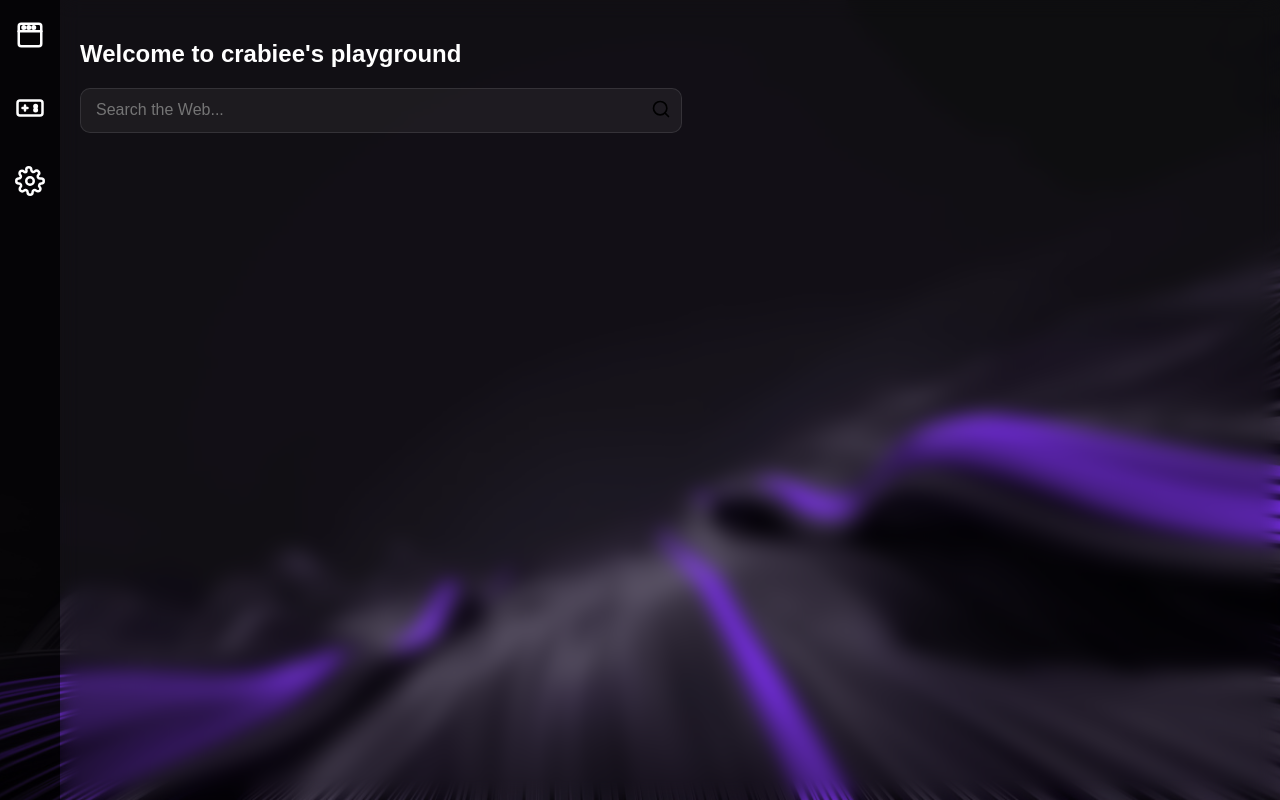
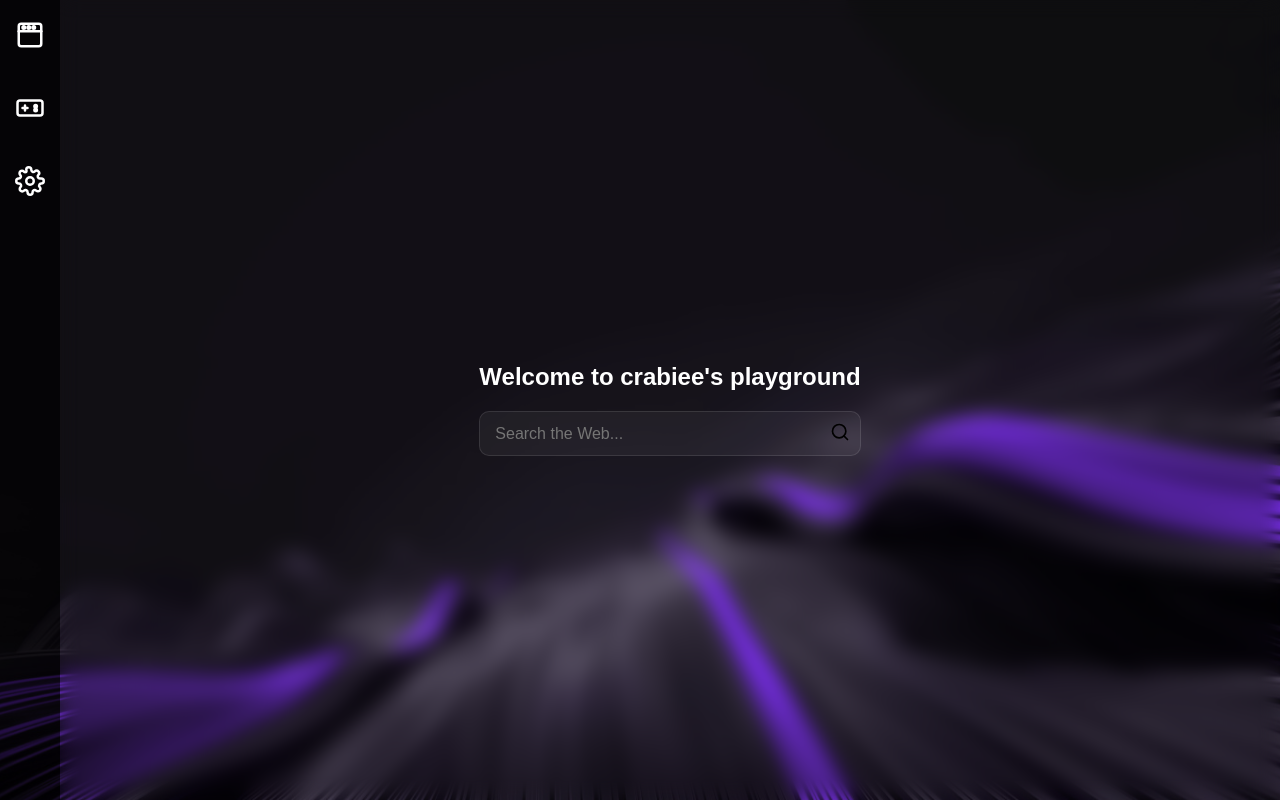
Before and after one commit to Helloguy777/Crabiee, a website: page Index.html in a window 1280 px wide. Drawn offline with Linux system fonts and the light colour scheme.

Commit message:
Update style.css

```diff
--- a/styles/style.css
+++ b/styles/style.css
@@ -39,7 +39,6 @@ body {
   background: rgba(255, 255, 255, 0.1);
 }
 
-
 .sidebar button:focus,
 .sidebar button:active {
   outline: none;
@@ -56,6 +55,9 @@ body {
   padding: 20px;
   backdrop-filter: blur(10px);
   overflow-y: auto;
+  display: flex;
+  justify-content: center;
+  align-items: center;
 }
 
 .tab {
@@ -74,6 +76,7 @@ body {
   border-radius: 10px;
   overflow: hidden;
   border: 1px solid rgba(255, 255, 255, 0.1);
+  justify-content: center;
 }
 
 #search-input {
@@ -95,7 +98,6 @@ body {
   -webkit-tap-highlight-color: transparent;
 }
 
-
 #search-form button:focus,
 #search-form button:active {
   outline: none;
@@ -108,7 +110,6 @@ body {
   filter: invert(1);
 }
 
-
 button:focus,
 button:active {
   outline: none !important;
```
